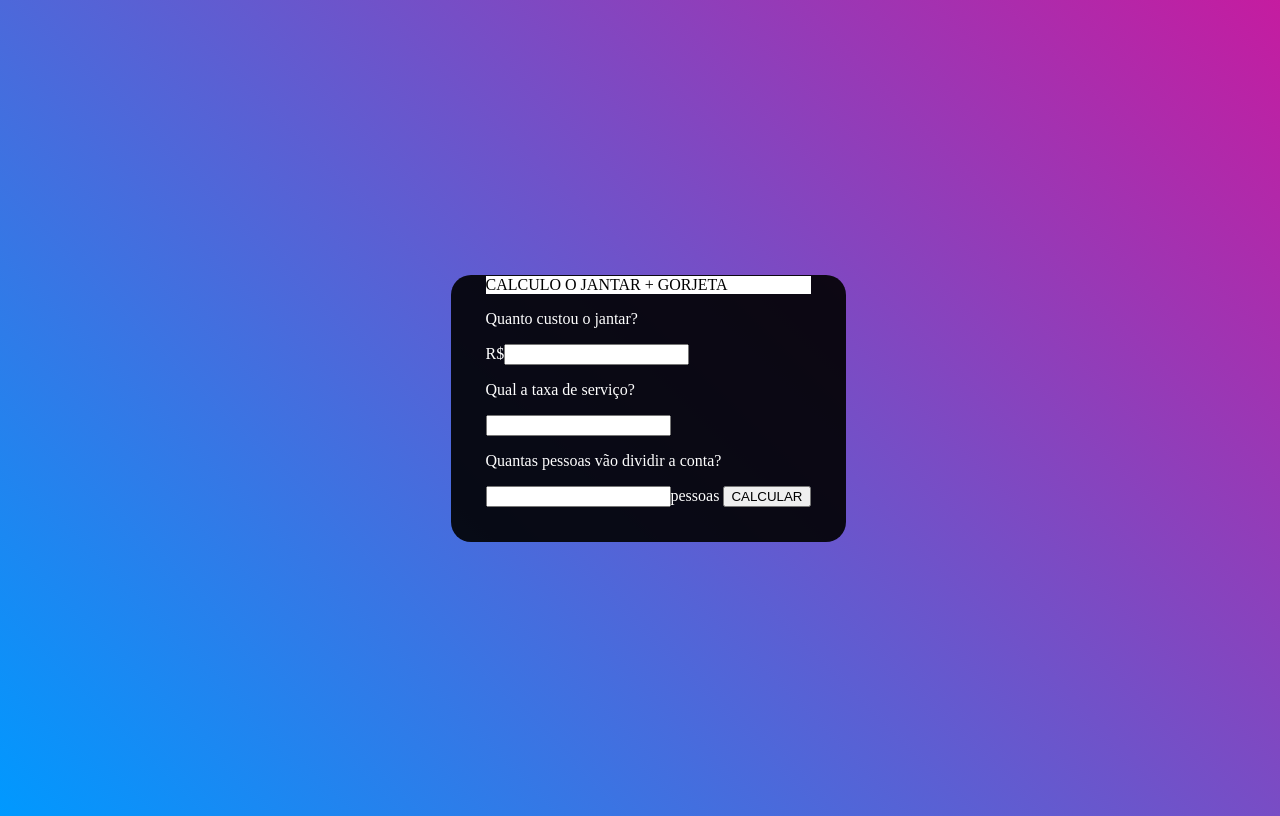
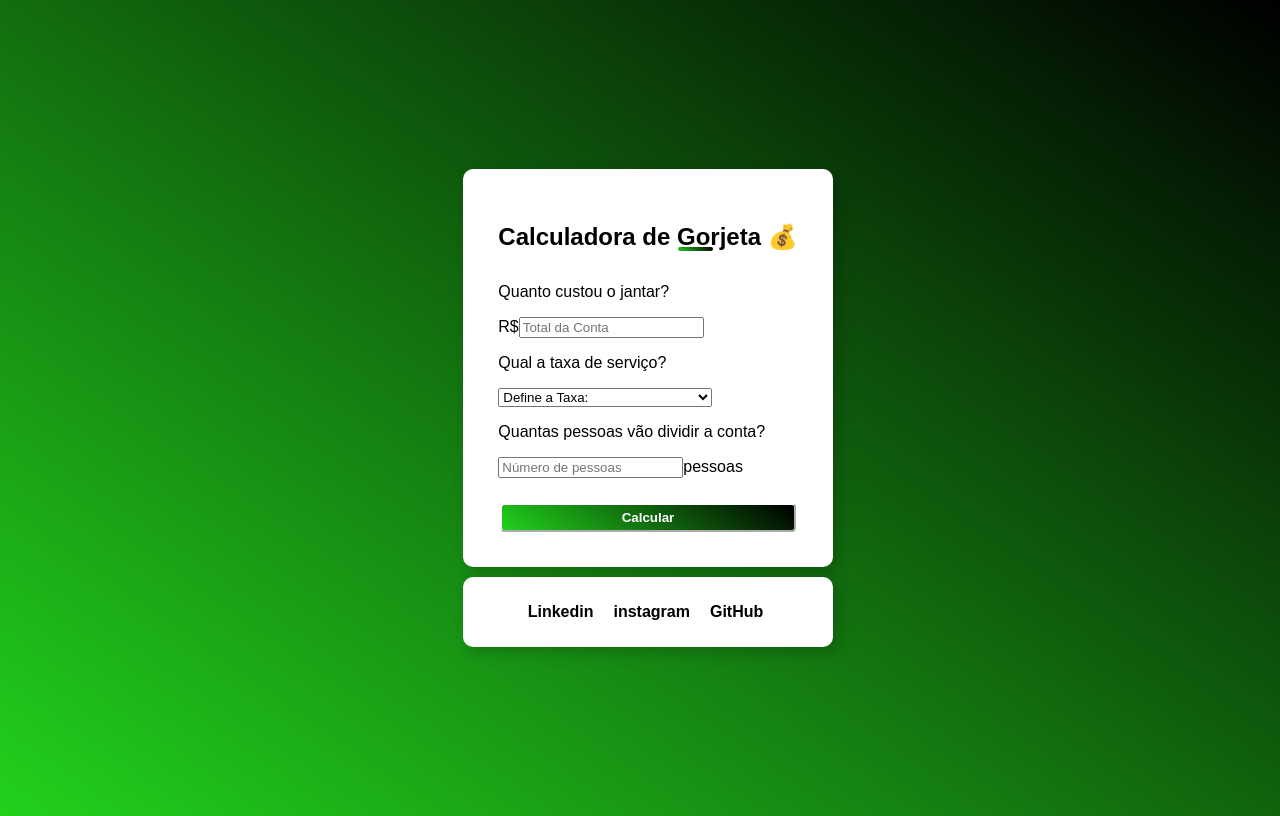
Before and after one commit to jminervino/TipCalculator, a plain HTML site: page index.html in a window 1280 px wide. Drawn offline with Linux system fonts and the light colour scheme.

Commit message:
commit project conclused

```diff
--- a/index.html
+++ b/index.html
@@ -8,23 +8,53 @@
     <link rel="stylesheet" href="style.css">
 </head>
 <body>
+    <main>
         <div class="container">
-        <div class="black-panel">
-            <p>CALCULO O JANTAR + GORJETA</p>
+            <div class="text">
+                <h2>Calculadora de Gorjeta 💰</h2>
+
             </div>
             <div class="white-panel">
                 <P>Quanto custou o jantar?</P>
                 <span>
-                R$<input type="number">
+                    R$<input type="number" placeholder="Total da Conta" id="total-count">
                 </span>
                 <p>Qual a taxa de serviço?</p>
-            <span>
-                <input type="number">
-            </span>
+                <select name="taxa" id="taxa-servico">
+                    <option disabled selected value="0">Define a Taxa:</option>
+                    <option value="0.3">30% - Taxa de serviço excelente</option>
+                    <option value="0.2">20% - Taxa de serviço </option>
+                    <option value="0.15">15% - Taxa de serviço ótima</option>
+                    <option value="0.1">10% - Taxa de serviço boa</option>
+                    <option value="0.05">5% - Taxa de serviço baixa</option>
+                </select>
                 <p>Quantas pessoas vão dividir a conta?</p>
-            <input type="number">pessoas
-            <button>CALCULAR</button>
+                <input type="number" placeholder="Número de pessoas" id="qtPessoas">pessoas
+                <div class="button">
+                    <button id="calcular">Calcular</button>
+                </div>
+
+                <!--Resultados-->
+
+                <p id="text-gorjeta">Valor por pessoa</p>
+                <div class="Result">
+                    <p id="real">R$</p><span id="number">0</span>
+                </div>
+
+                <!--Resultados-->
+
             </div>
         </div>
+        <nav>
+            <div class="nav-center">
+                <ul class="nav-links">
+                    <li><a href="https://www.linkedin.com/in/joão-victor-minervino-de-araújo-67b327222/">Linkedin</a></li>
+                    <li><a href="https://www.instagram.com/j_minervino/">instagram</a></li>
+                    <li><a href="https://github.com/jminervino">GitHub</a></li>
+                </ul>
+            </div>
+        </nav>
+    </main>
+        <script src="script.js"></script>
     </body>
 </html>
--- /dev/null
+++ b/script.js
@@ -0,0 +1,40 @@
+
+
+//DEIXA OS VALORES INVISIVEIS ATE A CHAMADA DO BOTÃO (CALCULAR) SER ACIONADA
+document.getElementById("text-gorjeta").style.display = "none"
+document.getElementById("real").style.display = "none"
+document.getElementById("number").style.display = "none"
+
+const number = window.document.getElementById("number")
+
+function calcGorjeta() {   // CALCULA O VALOR DA GORJETA A SER PAGO POR PESSOA
+    let totalCount = document.getElementById("total-count").value;
+    let taxaServico = document.getElementById("taxa-servico").value;
+    let qtPessoas = document.getElementById("qtPessoas").value
+
+    if(totalCount === "" || taxaServico == 0 || isNaN(totalCount) || isNaN(qtPessoas)){ //EVITANDO ERROS
+        alert("Por Favor, coloque um valor válido");
+        return
+    }
+
+    if(qtPessoas == 0 || qtPessoas == ""){
+        qtPessoas = 1
+        document.getElementById("text-gorjeta").style.display = "none"
+    } else {
+        document.getElementById("real").style.display = "flex"
+        document.getElementById("number").style.display = "flex"
+        document.getElementById("text-gorjeta").style.display = "flex"
+    }
+
+    let totalTaxaServico = (totalCount * taxaServico) / qtPessoas
+    let total = totalTaxaServico + (totalCount / qtPessoas)
+    total = Math.round(total * 100) / 100 //ARREDONDA PARA O VALOR INTEIRO MAIS PROXIMO
+    total = total.toFixed(2) // FORMATA PARA 2 PONTOS FLUTUANTES
+
+    document.getElementById("text-gorjeta").style.display = "flex"
+    document.getElementById("number").innerHTML = total;
+}
+
+document.getElementById("calcular").onclick = function(){ //FAZ A CHAMADA DA FUNÇÃO CalcGorjeta() ao acionar o botão CALCULAR
+    calcGorjeta()
+}
--- a/style.css
+++ b/style.css
@@ -1,22 +1,110 @@
+@import url('https://fonts.googleapis.com/css2?family=Open+Sans+Condensed:wght@300&family=Quicksand:wght@300;400;500;600;700&display=swap');
+
 body {
-    background-image: linear-gradient(45deg, rgb(0, 153, 255), rgb(197, 28, 160));
+    font-family:  "Poppins", sans-serif;
+    background-image: linear-gradient(35deg, rgb(34, 209, 28), rgb(0, 0, 0));
     background-repeat: no-repeat;
     height: 100vh;;
     width: 100vw;
     display: flex;
     align-items: center;
     justify-content: center;
+    flex-direction: column;
+}
+
+button {
+    padding: 5px;
+    padding-left: 40%;
+    padding-right: 40%;
+    border-radius: 4px;
+    color: white;
+    background-image: linear-gradient(35deg, rgb(34, 209, 28), rgb(0, 0, 0));
+    font-weight: 700;
+    border-color: white;
+}
+
+button:hover {
+    background-image: linear-gradient(35deg, rgb(36, 224, 30), rgb(20, 19, 19));
+    transition: 4s;
+}
+
+input[type=number]::-webkit-inner-spin-button,
+input[type=number]::-webkit-outer-spin-button {
+    -webkit-appearance: none;
+    margin: 0;
 }
 
 .container {
-    background-color: rgba(0, 0, 0, 0.9);
-    border-radius: 20px;
-    color: #ffffff;
+    background-color: white;
+    border-radius: 10px;
+    color: rgb(0, 0, 0);
     padding: 35px;
+    max-width: 350px;
+    min-height: 40vh;
+    box-shadow: 5px 5px 15px rgb(0, 0, 0, 0.2);
 }
 
-.black-panel {
+main h2 {
+    font-weight: 600;
+    margin-bottom: 2rem;
+    position: relative;
+}
+
+main h2::before {
+    content: "";
+    position: absolute;
+    height: 4px;
+    width: 35px;
+    bottom: 0px;
+    left: 180px;
+    border-radius: 8px;
+    background-image: linear-gradient(35deg, rgb(34, 209, 28), rgb(0, 0, 0));
+}
+
+.button {
+    display: flex;
+    align-items: center;
+    justify-content: center;
+    margin-top: 25px;
+}
+
+p#text-gorjeta {
+    display: flex;
+    align-items: center;
+    justify-content: center;
+    font-size: 25px;
+    margin-bottom: -15px;
+}
+
+.Result {
+    display: flex;
+    align-items: center;
+    justify-content: center;
+    font-size: 30px;
+}
+
+.nav-center {
     background-color: white;
+    display: flex;
+    align-items: center;
+    justify-content: center;
+    margin-top: 10px;
+    box-shadow: 5px 5px 15px rgb(0, 0, 0, 0.2);
+    border-radius: 10px;
+}
+
+nav ul{
+    list-style-type: none;
+    display: flex;
+    margin-left: -45px;
+}
+
+
+nav li a{
+    display: flex;
+    font-weight: 600;
     color: black;
-    margin-top: -50px;
+    text-decoration: none;
+    border-radius: 4px;
+    margin: 10px;
 }
```
Also changed, not shown: script copy.js (added, +13 -0 lines), img/depositphotos_24704059-stock-photo-background.jpg (deleted). Lines whose indentation alone changed are shown as unchanged.
